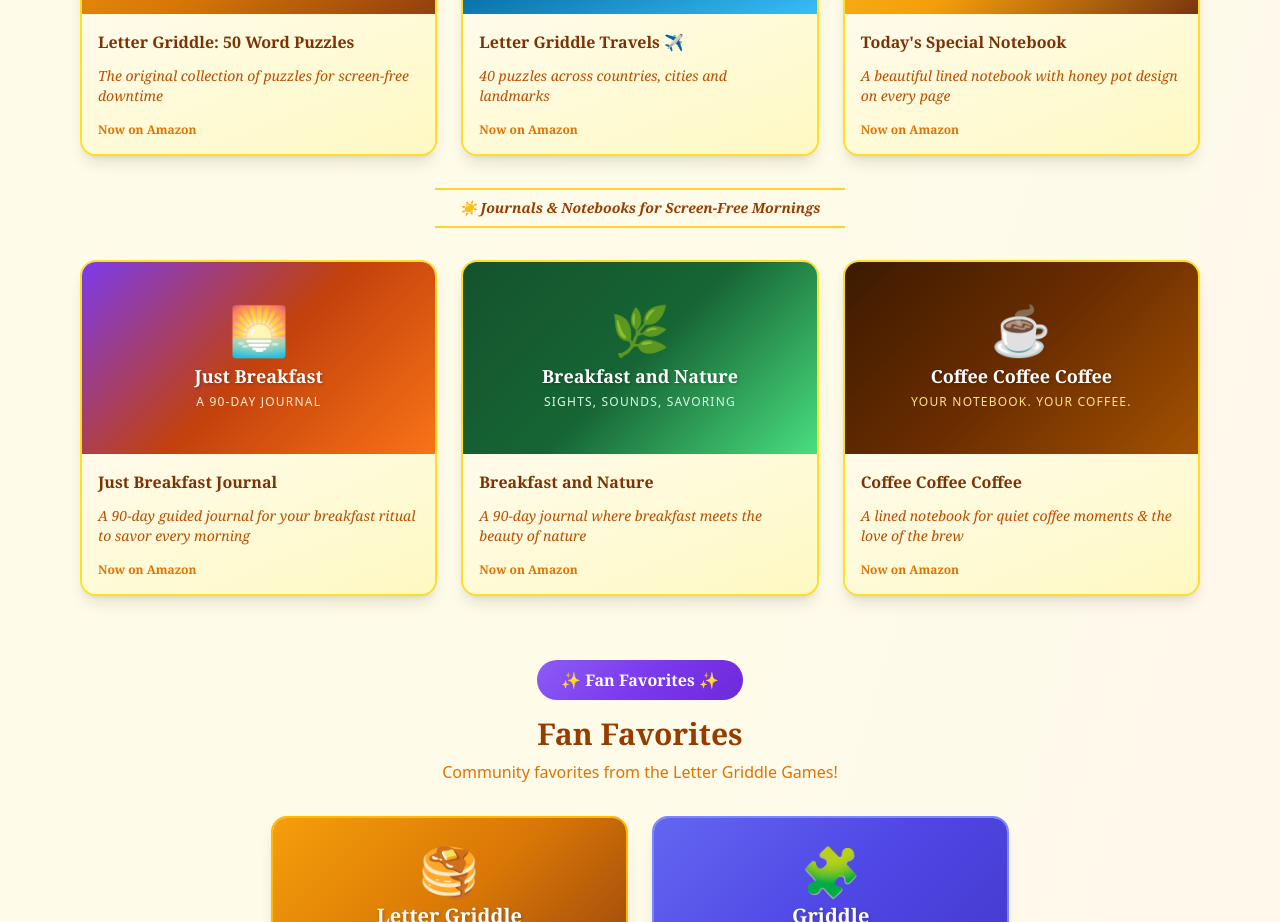
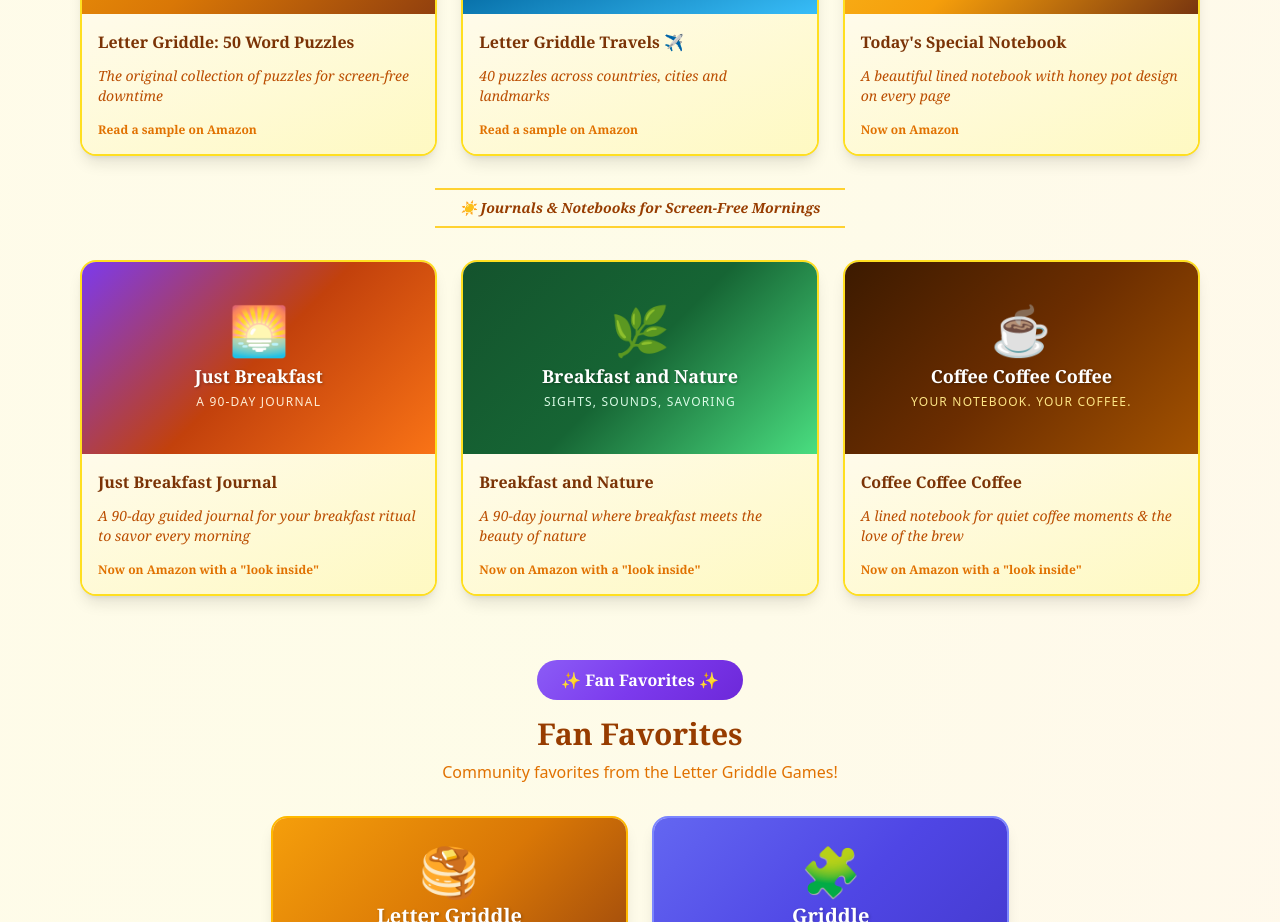
Before and after one commit to lauriegriddle/griddle-game, a Next.js app: page / in a window 1280 px wide. Shown: the part 1960-2882 px from the top of the page. Built offline with nearby package versions, Linux system fonts and the light colour scheme.

Commit message:
Letter Griddle landing page updated to show look inside added to books

```diff
--- a/app/page.js
+++ b/app/page.js
@@ -1015,7 +1015,7 @@ export default function Home() {
                 <div className="p-4 bg-gradient-to-br from-amber-50 to-yellow-100 flex flex-col justify-between" style={{ minHeight: "140px" }}>
                   <h3 className="text-base font-bold text-amber-900 mb-1" style={{ fontFamily: 'Georgia, serif' }}>Letter Griddle: 50 Word Puzzles</h3>
                   <p className="text-amber-700 text-sm italic mb-2" style={{ fontFamily: 'Georgia, serif' }}>The original collection of puzzles for screen-free downtime</p>
-                  <p className="text-amber-600 text-xs font-semibold" style={{ fontFamily: 'Georgia, serif' }}>Now on Amazon</p>
+                  <p className="text-amber-600 text-xs font-semibold" style={{ fontFamily: 'Georgia, serif' }}>Read a sample on Amazon</p>
                 </div>
               </a>
             </div>
@@ -1033,7 +1033,7 @@ export default function Home() {
                 <div className="p-4 bg-gradient-to-br from-amber-50 to-yellow-100 flex flex-col justify-between" style={{ minHeight: "140px" }}>
                   <h3 className="text-base font-bold text-amber-900 mb-1" style={{ fontFamily: 'Georgia, serif' }}>Letter Griddle Travels ✈️</h3>
                   <p className="text-amber-700 text-sm italic mb-2" style={{ fontFamily: 'Georgia, serif' }}>40 puzzles across countries, cities and landmarks</p>
-                  <p className="text-amber-600 text-xs font-semibold" style={{ fontFamily: 'Georgia, serif' }}>Now on Amazon</p>
+                  <p className="text-amber-600 text-xs font-semibold" style={{ fontFamily: 'Georgia, serif' }}>Read a sample on Amazon</p>
                 </div>
               </a>
             </div>
@@ -1076,7 +1076,7 @@ export default function Home() {
                 <div className="p-4 bg-gradient-to-br from-amber-50 to-yellow-100 flex flex-col justify-between" style={{ minHeight: '140px' }}>
                   <h3 className="text-base font-bold text-amber-900 mb-1" style={{ fontFamily: 'Georgia, serif' }}>Just Breakfast Journal</h3>
                   <p className="text-amber-700 text-sm italic mb-2" style={{ fontFamily: 'Georgia, serif' }}>A 90-day guided journal for your breakfast ritual to savor every morning</p>
-                  <p className="text-amber-600 text-xs font-semibold" style={{ fontFamily: 'Georgia, serif' }}>Now on Amazon</p>
+                  <p className="text-amber-600 text-xs font-semibold" style={{ fontFamily: 'Georgia, serif' }}>Now on Amazon with a "look inside"</p>
                 </div>
               </a>
             </div>
@@ -1093,7 +1093,7 @@ export default function Home() {
                 <div className="p-4 bg-gradient-to-br from-amber-50 to-yellow-100 flex flex-col justify-between" style={{ minHeight: '140px' }}>
                   <h3 className="text-base font-bold text-amber-900 mb-1" style={{ fontFamily: 'Georgia, serif' }}>Breakfast and Nature</h3>
                   <p className="text-amber-700 text-sm italic mb-2" style={{ fontFamily: 'Georgia, serif' }}>A 90-day journal where breakfast meets the beauty of nature</p>
-                  <p className="text-amber-600 text-xs font-semibold" style={{ fontFamily: 'Georgia, serif' }}>Now on Amazon</p>
+                  <p className="text-amber-600 text-xs font-semibold" style={{ fontFamily: 'Georgia, serif' }}>Now on Amazon with a "look inside"</p>
                 </div>
               </a>
             </div>
@@ -1104,13 +1104,13 @@ export default function Home() {
                   <p className="text-white font-bold text-lg text-center px-4" style={{ fontFamily: 'Georgia, serif', textShadow: '1px 1px 3px rgba(0,0,0,0.3)' }}>Coffee Coffee Coffee</p>
                   <p className="text-amber-200 text-xs tracking-widest uppercase mt-1">Your Notebook. Your Coffee.</p>
                   <div className="absolute inset-0 bg-amber-900/75 flex items-center justify-center opacity-0 group-hover:opacity-100 transition-opacity">
-                    <span className="text-white font-bold text-lg" style={{ fontFamily: 'Georgia, serif' }}>Now on Amazon →</span>
+                    <span className="text-white font-bold text-lg" style={{ fontFamily: 'Georgia, serif' }}>Now on Amazon→</span>
                   </div>
                 </div>
                 <div className="p-4 bg-gradient-to-br from-amber-50 to-yellow-100 flex flex-col justify-between" style={{ minHeight: '140px' }}>
                   <h3 className="text-base font-bold text-amber-900 mb-1" style={{ fontFamily: 'Georgia, serif' }}>Coffee Coffee Coffee</h3>
                   <p className="text-amber-700 text-sm italic mb-2" style={{ fontFamily: 'Georgia, serif' }}>A lined notebook for quiet coffee moments & the love of the brew</p>
-                  <p className="text-amber-600 text-xs font-semibold" style={{ fontFamily: 'Georgia, serif' }}>Now on Amazon</p>
+                  <p className="text-amber-600 text-xs font-semibold" style={{ fontFamily: 'Georgia, serif' }}>Now on Amazon with a "look inside"</p>
                 </div>
               </a>
             </div>
```
